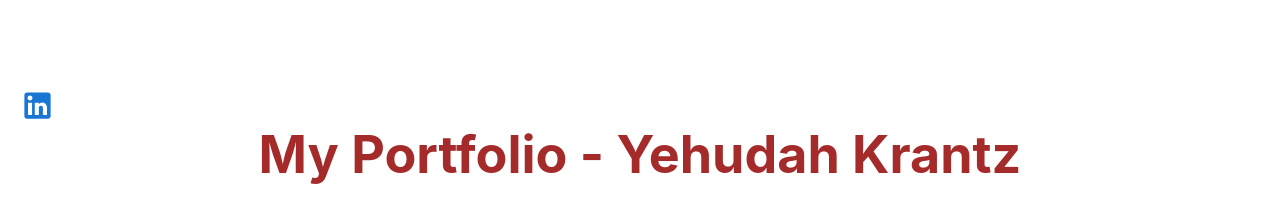
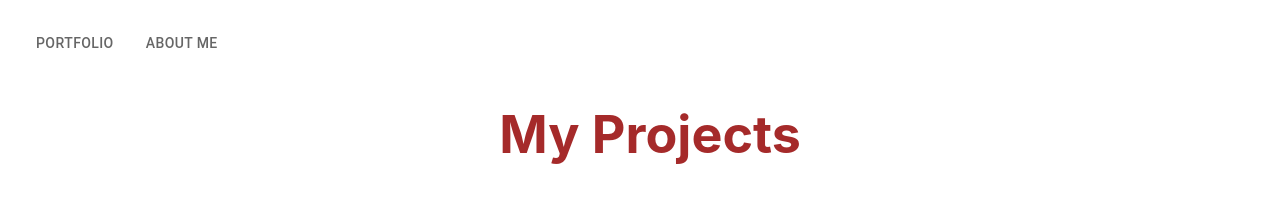
Before and after one commit to ykrantz/my-website-portfolio, a React (Create React App) app: page / in a window 1280 px wide. Shown: the top 209 px of the page. Built offline with nearby package versions, Linux system fonts and the light colour scheme.

Commit message:
adding nav-bar. without changing the value. and start about me

```diff
--- a/src/components/AboutMe/AboutMe.css
+++ b/src/components/AboutMe/AboutMe.css
@@ -0,0 +1,35 @@
+.AboutMe-Nav {
+  /* position: absolute;
+  left: 20px; */
+
+  /* position: absolute;
+  left: 20px;
+  top: 20px; */
+}
+.AboutMe-page {
+  position: absolute;
+  left: 20px;
+  top: 20px;
+}
+
+.AboutMe-headerContainer {
+  /* display: flex; */
+  justify-content: center;
+
+  /* flex-direction: column; */
+}
+.AboutMe-linkedin {
+  /* position: relative;
+  left: 20px;
+  top: 50px; */
+  /* display: flex; */
+  /* float: left; */
+}
+.AboutMe-title {
+  /* display: flex; */
+  /* float: right; */
+}
+
+.AboutMe-cvFile {
+  align-content: center;
+}
--- a/src/components/AboutMe/AboutMe.jsx
+++ b/src/components/AboutMe/AboutMe.jsx
@@ -1,9 +1,41 @@
 import "./AboutMe.css";
 
 import React from "react";
+import NavTabs from "../NavTabs/NavTabs";
+import LinkedInIcon from "@mui/icons-material/LinkedIn";
+import TempNav from "../TempNav/TempNav";
+import FileDownloadIcon from "@mui/icons-material/FileDownload";
 
 const AboutMe = () => {
-  return <div>AboutMe</div>;
+  return (
+    <div className="AboutMe-page">
+      <NavTabs className="AboutMe-Nav" />
+      <div className="AboutMe-headerContainer">
+        <h1 className="AboutMe-title">Yehuda Krantz</h1>
+      </div>
+      <a
+        className="AboutMe-linkedin"
+        href="https://www.linkedin.com/in/yehuda-krantz/"
+        target="_blank"
+      >
+        <LinkedInIcon fontSize="large" color="primary" />
+      </a>
+      <br></br>
+      My CV:
+      <a
+        className="AboutMe-linkedin"
+        // href="https://drive.google.com/file/d/1giY5P58xg94jsrnIFpy_ZC9mfUBgV0Xs/view?usp=sharing"
+        href="https://drive.google.com/uc?export=download&id=1giY5P58xg94jsrnIFpy_ZC9mfUBgV0Xs"
+        // target="_blank"
+      >
+        <FileDownloadIcon
+          className="AboutMe-cvFile"
+          variant="contained"
+          fontSize="large"
+        />
+      </a>
+    </div>
+  );
 };
 
 export default AboutMe;
--- a/src/components/MainPage/MainPage.css
+++ b/src/components/MainPage/MainPage.css
@@ -6,3 +6,9 @@
   position: absolute;
   left: 20px;
 }
+
+.MainPage-page {
+  position: absolute;
+  top: 20px;
+  left: 20px;
+}
--- a/src/components/MainPage/MainPage.jsx
+++ b/src/components/MainPage/MainPage.jsx
@@ -7,6 +7,8 @@ import ticTacToeLogo from "../../images/tic-tac-toe.PNG";
 import groceryShopLogo from "../../images/grocery-gf851f3910_640.jpg";
 import chuckNorris from "../../images/chuckNorris.PNG";
 import LinkedInIcon from "@mui/icons-material/LinkedIn";
+import NavTabs from "../NavTabs/NavTabs";
+import TempNav from "../TempNav/TempNav";
 
 const MainPage = () => {
   const myProjects = [
@@ -129,17 +131,20 @@ const MainPage = () => {
     },
   ];
   return (
-    <div>
+    <div className="MainPage-page">
       {/* <LinkedInIcon fontSize="large" color="primary" /> */}
+      <NavTabs />
+
+      {/*
       <a
         className="MainPage-linkedin"
         href="https://www.linkedin.com/in/yehuda-krantz/"
         target="_blank"
       >
         <LinkedInIcon fontSize="large" color="primary" />
-      </a>
+      </a> */}
 
-      <h1 className="MainPage-title">My Portfolio - Yehudah Krantz</h1>
+      <h1 className="MainPage-title">My Projects</h1>
       <div className="MainPage-projectsContainer">
         <Projects myProjects={myProjects} />
       </div>
--- a/src/components/MainPage/Project/Project.jsx
+++ b/src/components/MainPage/Project/Project.jsx
@@ -48,7 +48,6 @@ const Project = ({
   const handleExpandClick = () => {
     setExpanded(!expanded);
   };
-  console.log({ features });
   return (
     active && (
       <Card className="Project-card" sx={{ maxWidth: 345 }}>
--- /dev/null
+++ b/src/components/NavTabs/NavTabs.jsx
@@ -0,0 +1,47 @@
+import * as React from "react";
+import Box from "@mui/material/Box";
+import Tabs from "@mui/material/Tabs";
+import Tab from "@mui/material/Tab";
+import { useNavigate } from "react-router-dom";
+
+// function LinkTab(props) {
+//   return (
+//     <Tab
+//       component="a"
+//       onClick={(event) => {
+//         event.preventDefault();
+//       }}
+//       {...props}
+//     />
+//   );
+// }
+
+export default function NavTabs() {
+  const [value, setValue] = React.useState(1);
+
+  let navigate = useNavigate();
+
+  return (
+    <Box sx={{ width: "100%" }}>
+      <Tabs
+        //   value={value}
+        aria-label="nav tabs example"
+      >
+        <Tab
+          label="Portfolio"
+          onClick={() => {
+            // setValue(0);
+            navigate("/");
+          }}
+        />
+        <Tab
+          label="About Me"
+          onClick={() => {
+            // setValue(1);
+            navigate("/aboutme");
+          }}
+        />
+      </Tabs>
+    </Box>
+  );
+}
--- /dev/null
+++ b/src/components/TempNav/TempNav.jsx
@@ -0,0 +1,80 @@
+import * as React from "react";
+import Box from "@mui/material/Box";
+import Tabs from "@mui/material/Tabs";
+import Tab from "@mui/material/Tab";
+import { useNavigate } from "react-router";
+import { Link } from "react-router-dom";
+// import { Link } from "@mui/material";
+
+function LinkTab(props) {
+  return (
+    <Tab
+      component="a"
+      onClick={(event) => {
+        event.preventDefault();
+      }}
+      {...props}
+    />
+  );
+}
+
+export default function TempNav() {
+  const [value, setValue] = React.useState(0);
+
+  const handleChange = (event, newValue) => {
+    console.log("@@@", { newValue }, event);
+    setValue(newValue);
+    // setValue(event);
+  };
+  const navigate = useNavigate();
+  return (
+    <Box sx={{ width: "100%" }}>
+      {/* <Tabs
+        value={value}
+        //    onChange={handleChange}
+        aria-label="nav tabs example"
+      >
+        <Tab
+          label="Page One-ppp"
+          onClick={() => {
+            handleChange(0);
+            // navigate("/");
+          }}
+          href="/"
+        />
+        <Tab
+          label="Page tow-ppp"
+          onClick={(e) => {
+            // handleChange(e.target.value);
+            handleChange(1);
+            // navigate("/aboutme");
+          }}
+          href="/aboutme"
+        />
+
+      </Tabs> */}
+      <Tabs
+        onChange={handleChange}
+        // onTouchTap={handleChange}
+        value={value}
+      >
+        <Tab
+          value={0}
+          label="first"
+          component={Link}
+          to="/"
+          //  containerElement={<Link to="/"
+        />
+
+        <Tab
+          value={1}
+          label="second"
+          component={Link}
+          to="/aboutme"
+          //   containerElement={<Link to="/aboutme" />}
+        />
+        <Tab value={3} label="third" component={Link} to="/aboutme" />
+      </Tabs>
+    </Box>
+  );
+}
```
Also changed, not shown: src/components/NavTabs/NavTabs.css (added).
